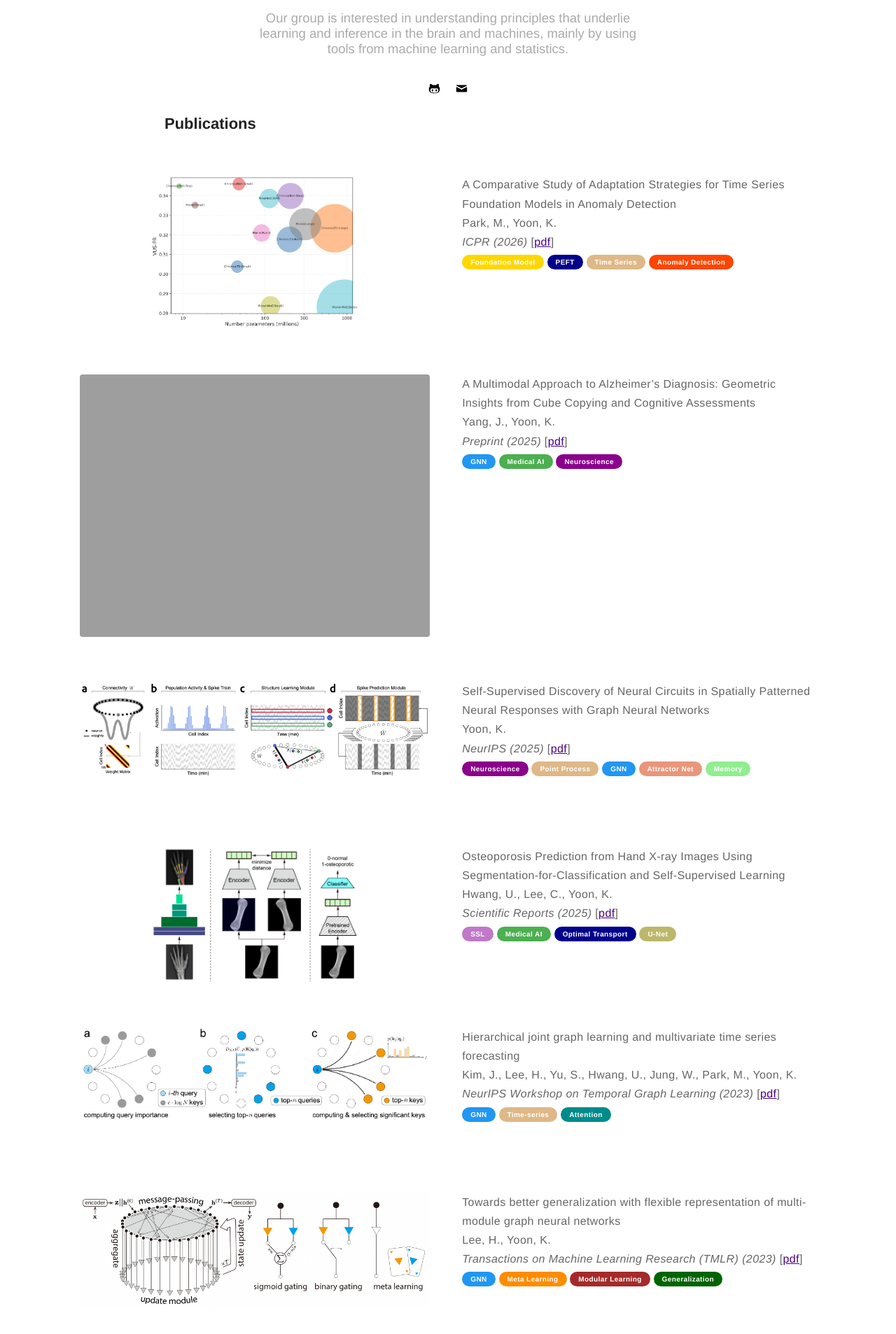
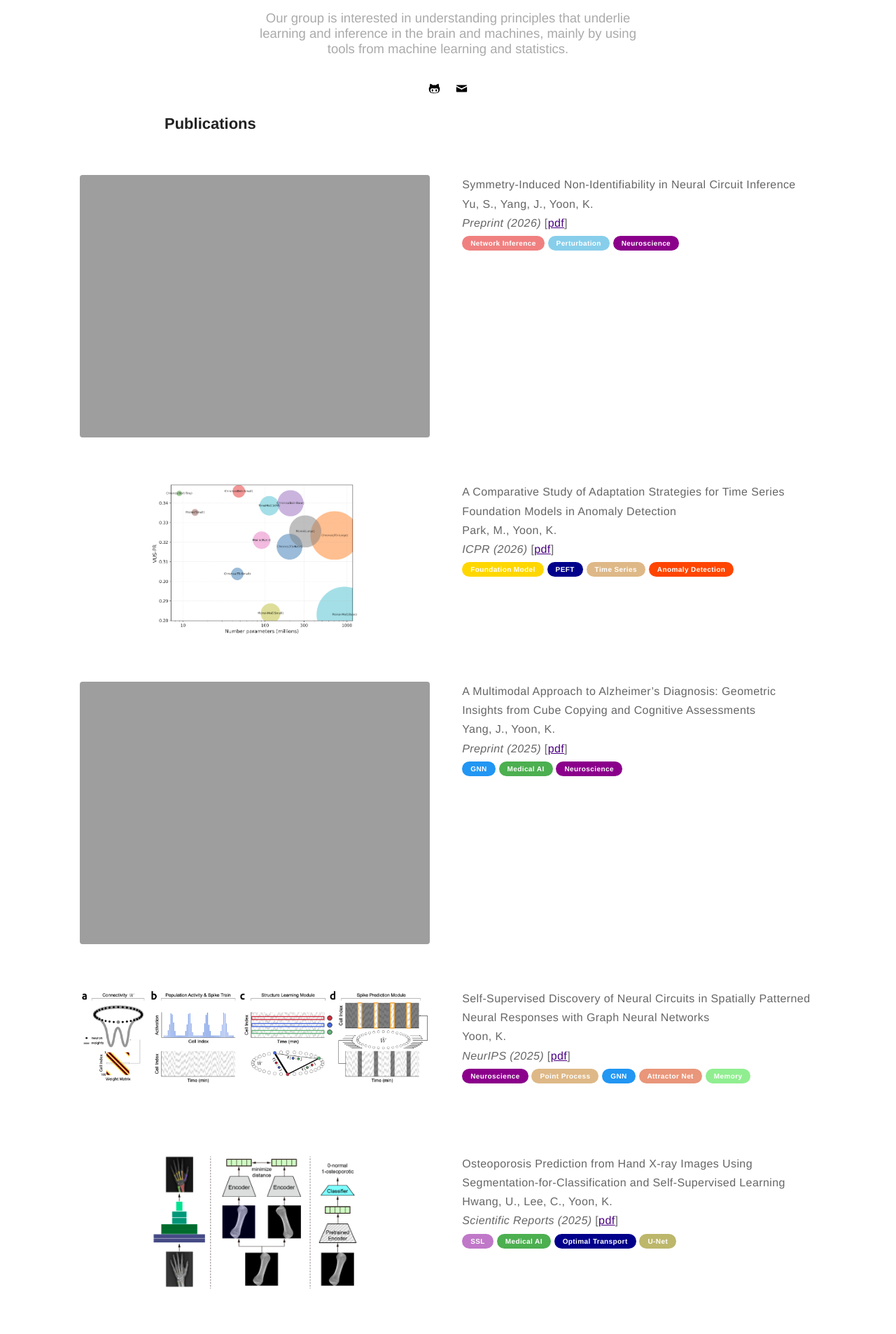
Before and after one commit to kijungyoon/kijungyoon.github.io, a Jekyll site: the page built from papers.md, in a window 1280 px wide. Shown: the part 324-2230 px from the top of the page at 70% size. Built offline with Jekyll 4.4.1, drawn with Linux system fonts in a browser that asks for light colours.

Commit message:
Update papers.md

```diff
--- a/papers.md
+++ b/papers.md
@@ -4,6 +4,23 @@ layout: page
 ---
 
 <h2>Publications</h2>
+
+<div class="side-by-side">
+    <div class="toleft" style="text-align:center">
+        <img class="image" src="https://kijungyoon.github.io/assets/images/pe.png" alt="Alt Text" width="500">
+    </div>
+
+    <div class="toright">
+    <p><b>Symmetry-Induced Non-Identifiability in Neural Circuit Inference</b><br>
+    Yu, S., Yang, J., Yoon, K.<br>
+    <i>Preprint (2026)</i>
+    [<a href="">pdf</a>]<br>
+    <span class="pill-label pill-lightcoral">Network Inference</span>
+    <span class="pill-label pill-skyblue">Perturbation</span>
+    <span class="pill-label pill-dmagenta">Neuroscience</span>
+    </p>
+    </div>
+</div>
 
 <div class="side-by-side">
     <div class="toleft" style="text-align:center">
@@ -341,4 +358,10 @@ display: inline-block;
 .pill-plum {
   background-color: #dda0dd; /* blue shade */
 }
+.pill-lightcoral {
+  background-color: #F08080; /* blue shade */
+}
+.pill-skyblue {
+  background-color: #87ceeb; /* blue shade */
+}
 </style>
```
